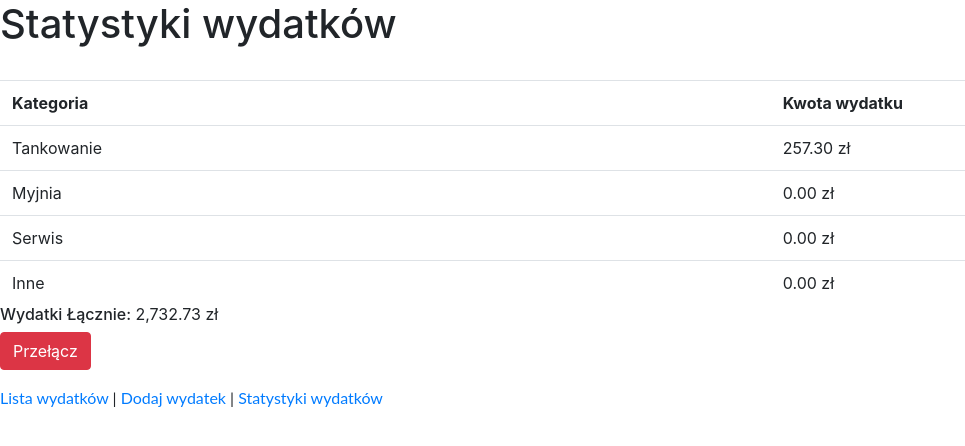
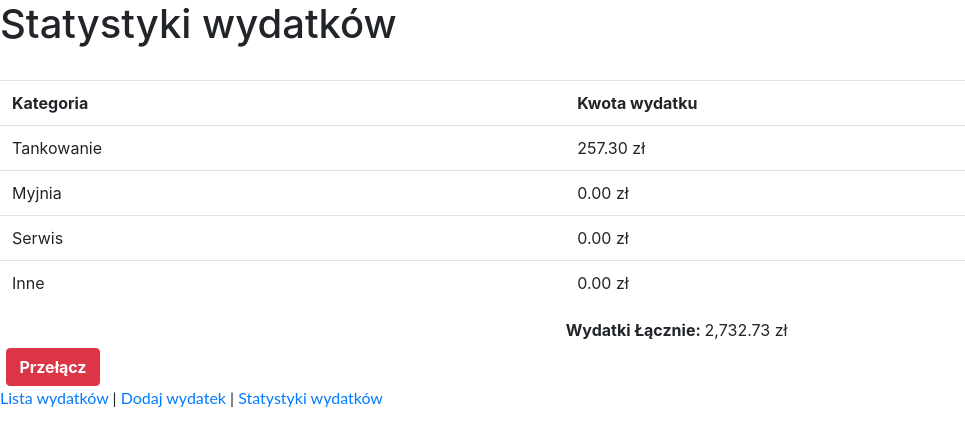
Before and after one commit to kp41612/auto-ksiegowy1, an Angular app: page /statystyki in a window 1280 px wide. Shown: the top 446 px of the page, without its empty margins (0-965 px from the left). Built offline with nearby package versions, Linux system fonts and the light colour scheme.

Commit message:
1 file modified

```diff
--- a/src/app/statystyki-wydatkow/statystyki-wydatkow.component.html
+++ b/src/app/statystyki-wydatkow/statystyki-wydatkow.component.html
@@ -16,8 +16,6 @@
 </tr>
 
 <!-- 1 -->
-<h6>Wydatki Łącznie: <span style="font-weight:normal;">{{suma | number:'1.2-2'}} zł</span></h6>
-
- <button class="btn btn-danger" (click)="przelacz()" >Przełącz</button>
-
 </table>
+<h6 style="font-weight:bold;margin-left:44.2%;">Wydatki Łącznie: <span style="font-weight:normal;">{{suma | number:'1.2-2'}} zł</span></h6>
+<button class="btn btn-danger" style="font-weight:bold;margin-left:0.5%;" (click)="przelacz()" >Przełącz</button>
```
